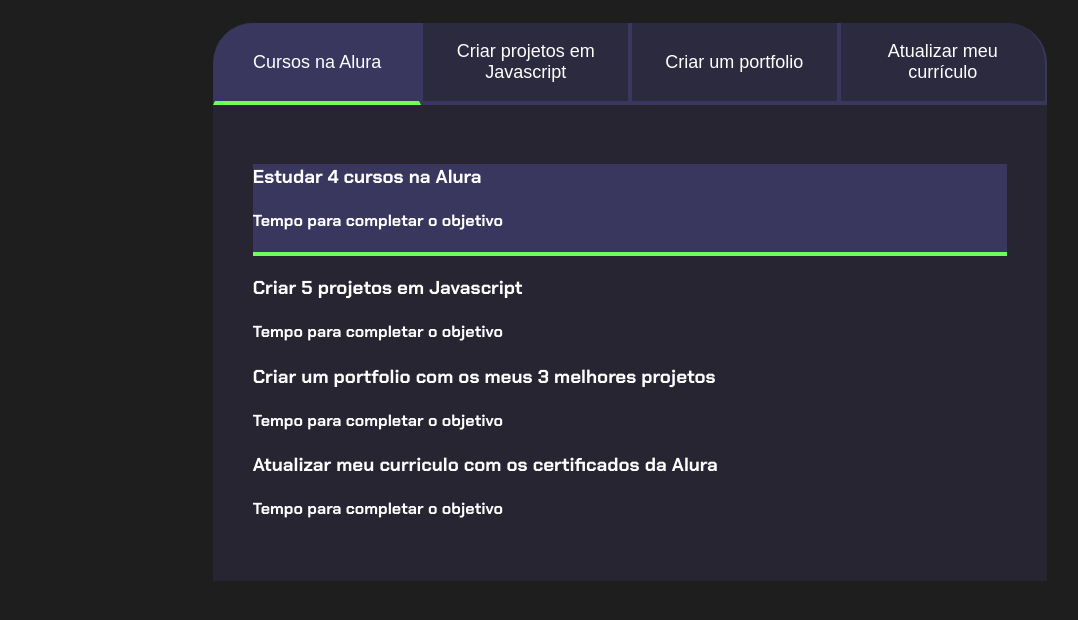
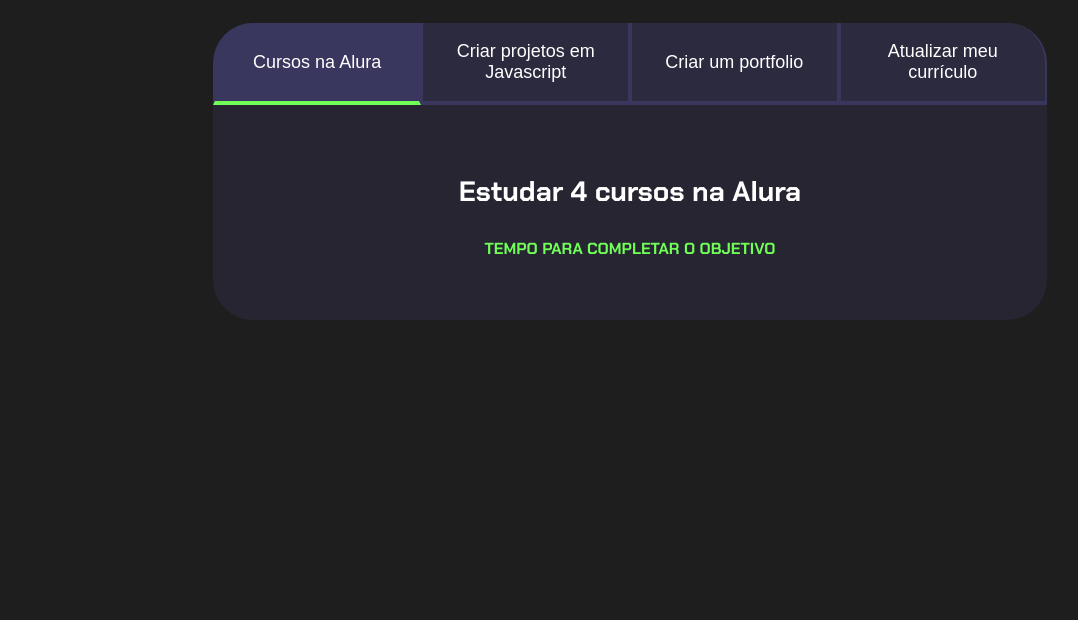
Before and after one commit to LarissaFeliciano/matematica-2-3b, a plain HTML site: page index.html in a window 1280 px wide. Shown: the part 80-700 px from the top of the page, without its empty margins (10-1088 px from the left). Drawn offline with Linux system fonts and the light colour scheme.

Commit message:
Add files via upload

```diff
--- a/style.css
+++ b/style.css
@@ -70,12 +70,30 @@
             border-radius: 0 40px 0 0;
         } }
 
-        .ativo{
+        .botao.ativo{
             background-color: var(--botao-ativo);
             border-bottom: 4px solid var(--verde);
         }
 
-        .abas-textos{
-            background-color: var(--texto-fundo);
-            padding: 40px;
-                }
+ .abas-textos{
+     background-color: var(--texto-fundo);
+     padding: 40px;
+     border-radius: 0 0 40px 40px;}
+
+    .aba-conteudo.ativo{
+        display: block;
+    }
+
+    .aba-conteudo{
+        display: none;
+    }
+
+    .aba-conteudo-titulo-principal{
+        font-size: 28px;
+        text-align: center;
+    }
+    .aba-conteudo-titulo-secundario{
+        text-align: center;
+        color: var(--verde);
+        text-transform: uppercase;
+    }
```
